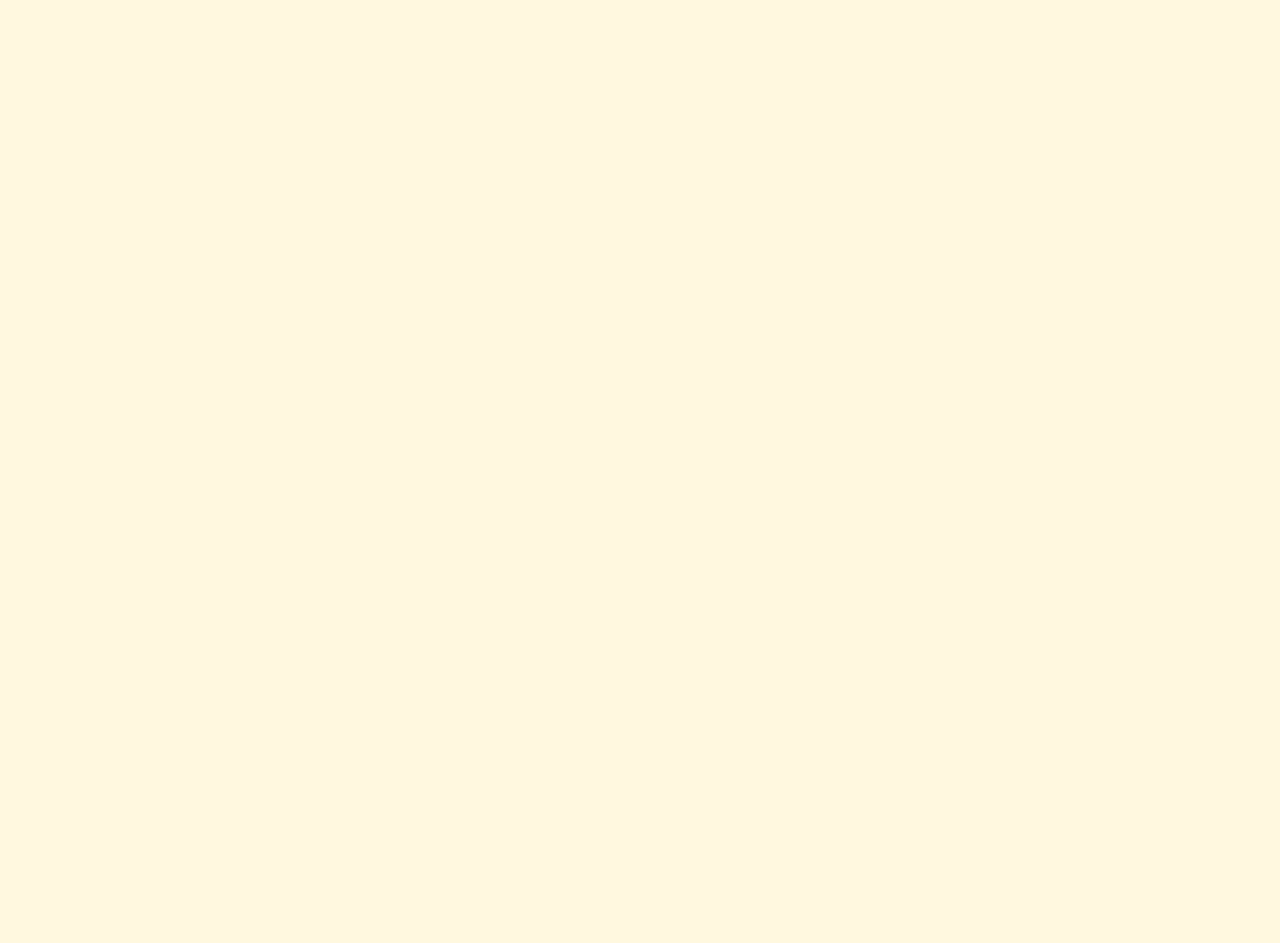
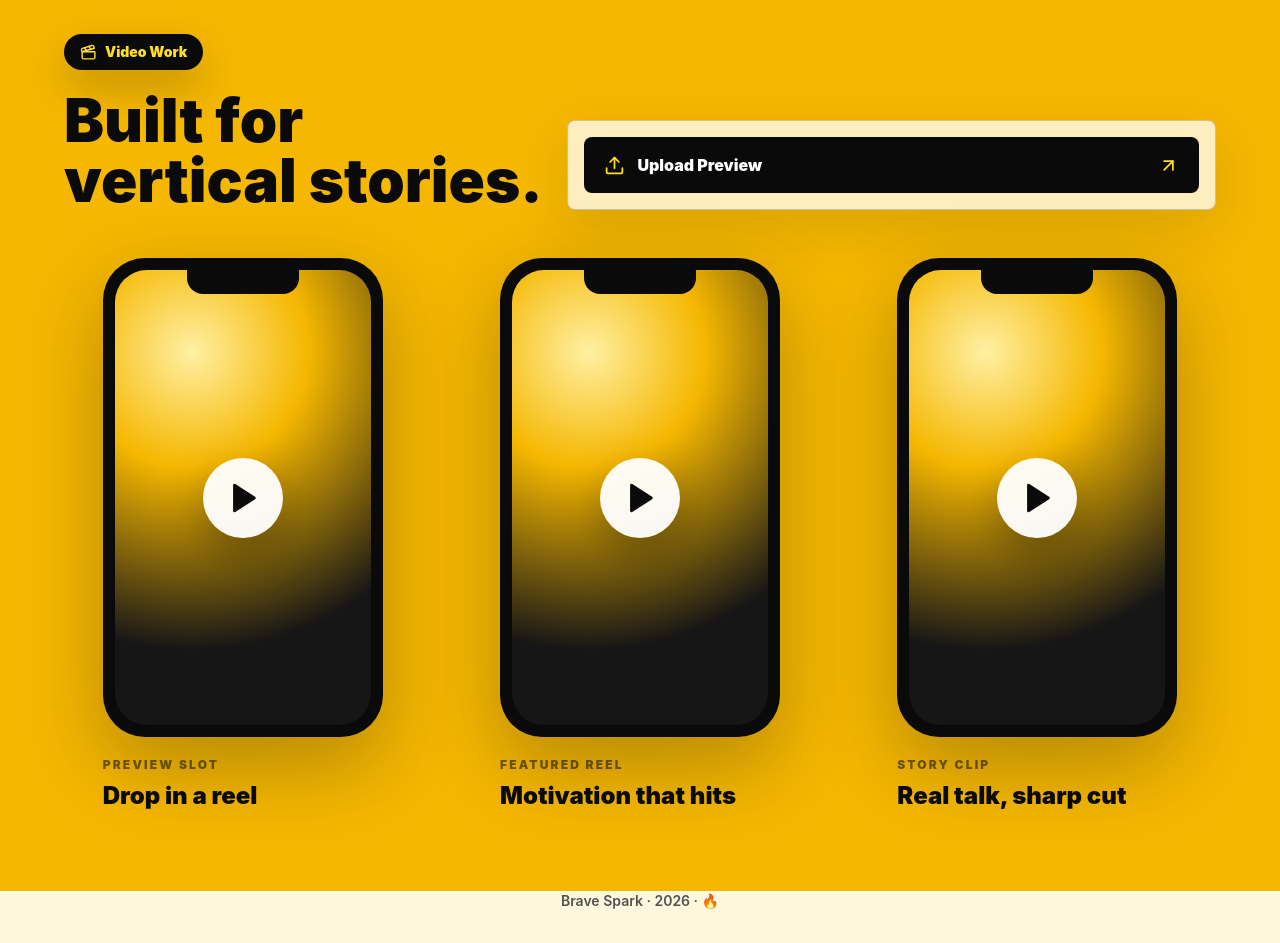
Before and after one commit to nachumweinstock-debug/joey-alfandari-link-bio, a React (Vite) app: page / in a window 1280 px wide. Shown: the part 1440-2383 px from the top of the page. Before the commit the page ends 1446 px from the top, so only its background shows below. Built offline with nearby package versions, Linux system fonts and the light colour scheme.

Commit message:
Add video showcase upload preview

```diff
--- a/src/App.jsx
+++ b/src/App.jsx
@@ -1,9 +1,13 @@
+import { useEffect, useState } from "react";
 import {
   ArrowUpRight,
+  Clapperboard,
   Flame,
   Instagram,
   Mail,
+  Play,
   Sparkles,
+  Upload,
 } from "lucide-react";
 
 const accent = "#f5b700";
@@ -33,6 +37,21 @@ const links = [
   },
 ];
 
+// SWAP THESE: Add permanent vertical videos to public/videos and set src.
+// Example: src: "/videos/motivation-reel.mp4"
+const videoSlots = [
+  {
+    eyebrow: "Featured Reel",
+    title: "Motivation that hits",
+    src: "",
+  },
+  {
+    eyebrow: "Story Clip",
+    title: "Real talk, sharp cut",
+    src: "",
+  },
+];
+
 function LinkCard({ href, icon: Icon, label }) {
   return (
     <a
@@ -55,8 +74,60 @@ function LinkCard({ href, icon: Icon, label }) {
   );
 }
 
+function IPhoneVideo({ eyebrow, src, title }) {
+  return (
+    <article className="group">
+      <div className="mx-auto w-full max-w-[280px] rounded-[42px] bg-neutral-950 p-3 shadow-[0_30px_80px_rgba(23,23,23,0.28)] transition duration-300 group-hover:-translate-y-2">
+        <div className="relative overflow-hidden rounded-[32px] bg-neutral-900">
+          <div className="absolute left-1/2 top-0 z-20 h-6 w-28 -translate-x-1/2 rounded-b-2xl bg-neutral-950" />
+          <div className="aspect-[9/16]">
+            {src ? (
+              <video
+                src={src}
+                controls
+                playsInline
+                preload="metadata"
+                className="h-full w-full object-cover"
+              />
+            ) : (
+              <div className="flex h-full items-center justify-center bg-[radial-gradient(circle_at_30%_18%,#fff0a3_0%,#f5b700_28%,#161616_72%)] text-neutral-950">
+                <div className="flex size-20 items-center justify-center rounded-full bg-white/95 shadow-[0_18px_45px_rgba(0,0,0,0.3)]">
+                  <Play size={34} fill="currentColor" />
+                </div>
+              </div>
+            )}
+          </div>
+        </div>
+      </div>
+      <div className="mx-auto mt-5 max-w-[280px]">
+        <p className="text-xs font-black uppercase tracking-[0.18em] text-neutral-950/55">
+          {eyebrow}
+        </p>
+        <h3 className="mt-2 text-2xl font-black leading-tight tracking-normal text-neutral-950">
+          {title}
+        </h3>
+      </div>
+    </article>
+  );
+}
+
 export default function App() {
   const year = new Date().getFullYear();
+  const [previewVideo, setPreviewVideo] = useState("");
+
+  useEffect(() => {
+    return () => {
+      if (previewVideo) URL.revokeObjectURL(previewVideo);
+    };
+  }, [previewVideo]);
+
+  function handleVideoUpload(event) {
+    const file = event.target.files?.[0];
+    if (!file) return;
+
+    if (previewVideo) URL.revokeObjectURL(previewVideo);
+    setPreviewVideo(URL.createObjectURL(file));
+  }
 
   return (
     <main className="min-h-screen overflow-hidden bg-[#fff8df] text-neutral-950">
@@ -128,6 +199,49 @@ export default function App() {
         </div>
       </section>
 
+      <section className="bg-[#f5b700] px-5 py-20 sm:px-8 lg:px-10">
+        <div className="mx-auto max-w-6xl">
+          <div className="mb-12 grid gap-6 lg:grid-cols-[0.85fr_1.15fr] lg:items-end">
+            <div>
+              <div className="mb-5 inline-flex items-center gap-2 rounded-full bg-neutral-950 px-4 py-2 text-sm font-black text-yellow-300 shadow-[0_18px_40px_rgba(23,23,23,0.22)]">
+                <Clapperboard size={17} />
+                <span>Video Work</span>
+              </div>
+              <h2 className="max-w-3xl text-5xl font-black leading-none tracking-normal text-neutral-950 sm:text-6xl">
+                Built for vertical stories.
+              </h2>
+            </div>
+
+            <div className="rounded-[8px] border border-neutral-950/20 bg-white/75 p-4 shadow-[0_18px_55px_rgba(23,23,23,0.12)]">
+              <label className="flex cursor-pointer items-center justify-between gap-4 rounded-[8px] bg-neutral-950 px-5 py-4 text-left font-black text-white transition duration-300 hover:-translate-y-0.5 hover:bg-neutral-800">
+                <span className="flex items-center gap-3">
+                  <Upload size={21} className="text-yellow-300" />
+                  <span>Upload Preview</span>
+                </span>
+                <ArrowUpRight size={21} className="text-yellow-300" />
+                <input
+                  type="file"
+                  accept="video/*"
+                  onChange={handleVideoUpload}
+                  className="sr-only"
+                />
+              </label>
+            </div>
+          </div>
+
+          <div className="grid gap-10 md:grid-cols-3">
+            <IPhoneVideo
+              eyebrow="Preview Slot"
+              title={previewVideo ? "Local upload preview" : "Drop in a reel"}
+              src={previewVideo}
+            />
+            {videoSlots.map((video) => (
+              <IPhoneVideo key={video.title} {...video} />
+            ))}
+          </div>
+        </div>
+      </section>
+
       <footer className="px-5 pb-8 text-center text-sm font-semibold text-neutral-600 sm:px-8">
         Brave Spark · {year} · <span aria-label="spark">🔥</span>
       </footer>
```
Also changed, not shown: 2 other files (tests, documents, lock files or other folders).
